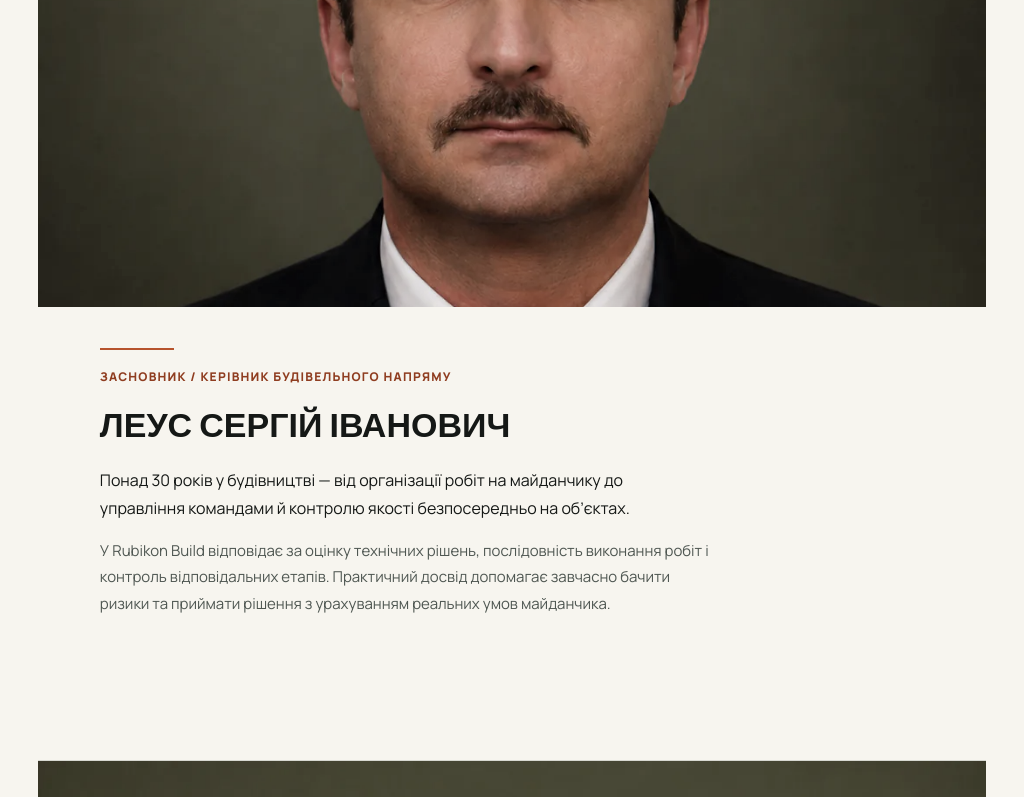
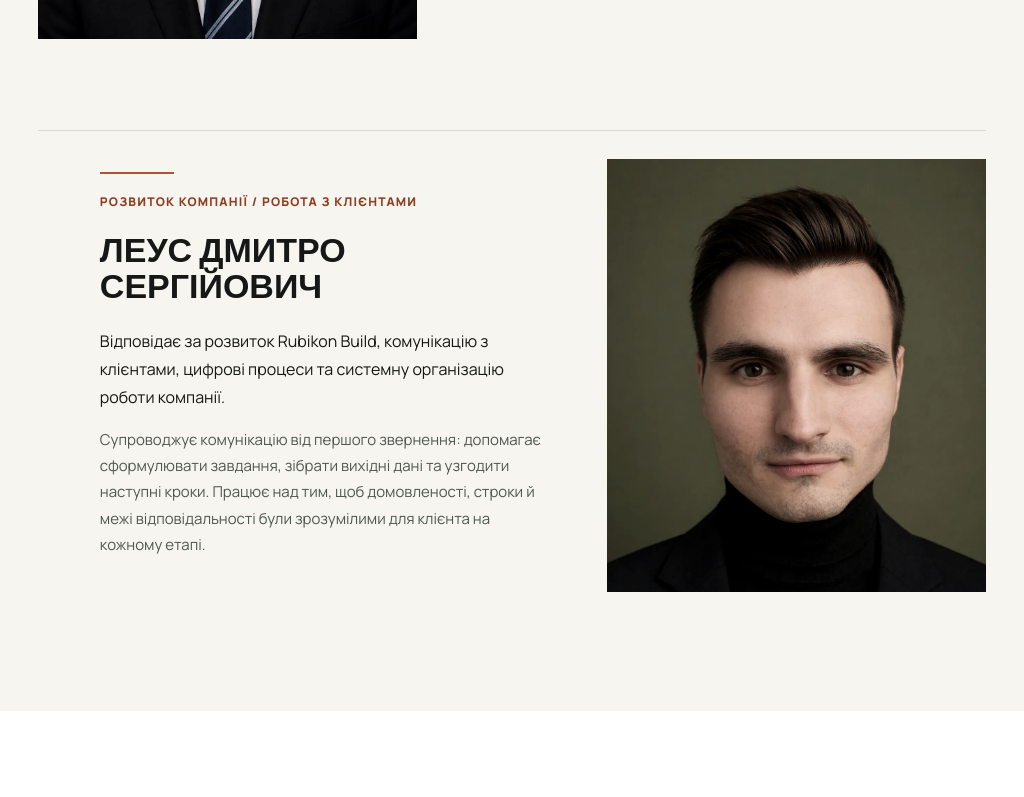
Before and after one commit to leusd100/rubikon-build, a Next.js app: page / in a window 1024 px wide. Shown: the part 7040-7837 px from the top of the page. Built offline with nearby package versions, Linux system fonts and the light colour scheme.

Commit message:
fix: refine responsive portrait crops (#20)

```diff
--- a/app/globals.css
+++ b/app/globals.css
@@ -686,8 +686,9 @@ footer .brand-name small { color: var(--text-on-dark-subtle); }
   .team-grid { grid-template-columns: 1fr; gap: 24px; }
   .person-card { grid-template-columns: minmax(300px, 390px) minmax(0, 1fr); min-height: 0; }
   .person-story, .person-story-reverse { grid-template-columns: 1fr; }
-  .person-story-reverse .person-photo { order: -1; }
-  .person-photo { min-height: 0; aspect-ratio: 4 / 3; }
+  .person-story:not(.person-story-reverse) .person-photo { justify-self: start; }
+  .person-story-reverse .person-photo { order: -1; justify-self: end; }
+  .person-photo { width: min(82vw, 720px); min-height: 0; aspect-ratio: 1; }
   .person-info { min-height: 0; }
   .steps { grid-template-columns: repeat(3, 1fr); }
   .contact-grid { grid-template-columns: minmax(0, 1fr); gap: var(--grid-gap); }
@@ -712,6 +713,13 @@ footer .brand-name small { color: var(--text-on-dark-subtle); }
   .footer-nav { grid-column: 1; justify-content: flex-start; flex-wrap: wrap; }
   .footer-contact-stack { grid-column: 2; grid-row: 1 / span 2; min-width: 0; }
   .footer-phone { white-space: nowrap; }
+}
+
+@media (min-width: 961px) and (max-width: 1050px) {
+  .person-story { grid-template-columns: minmax(320px, .8fr) minmax(0, 1.2fr); }
+  .person-story-reverse { grid-template-columns: minmax(0, 1.2fr) minmax(320px, .8fr); }
+  .person-story .person-photo { width: 100%; aspect-ratio: 7 / 8; justify-self: stretch; }
+  .person-story-reverse .person-photo { order: initial; }
 }
 
 @media (max-width: 760px) {
@@ -779,7 +787,7 @@ footer .brand-name small { color: var(--text-on-dark-subtle); }
   .story-checker { gap: 88px; }
   .team-grid { grid-template-columns: 1fr; }
   .team-stories { gap: 72px; }
-  .person-photo { min-height: 0; aspect-ratio: 3 / 4; }
+  .person-photo { width: 100%; min-height: 0; aspect-ratio: 3 / 4; }
   .person-info { padding: 54px 26px 34px; }
   .person-info::before { top: 28px; left: 26px; width: 58px; }
   .person-info h3 { margin-top: 18px; font-size: clamp(34px, 10vw, 44px); }
```
